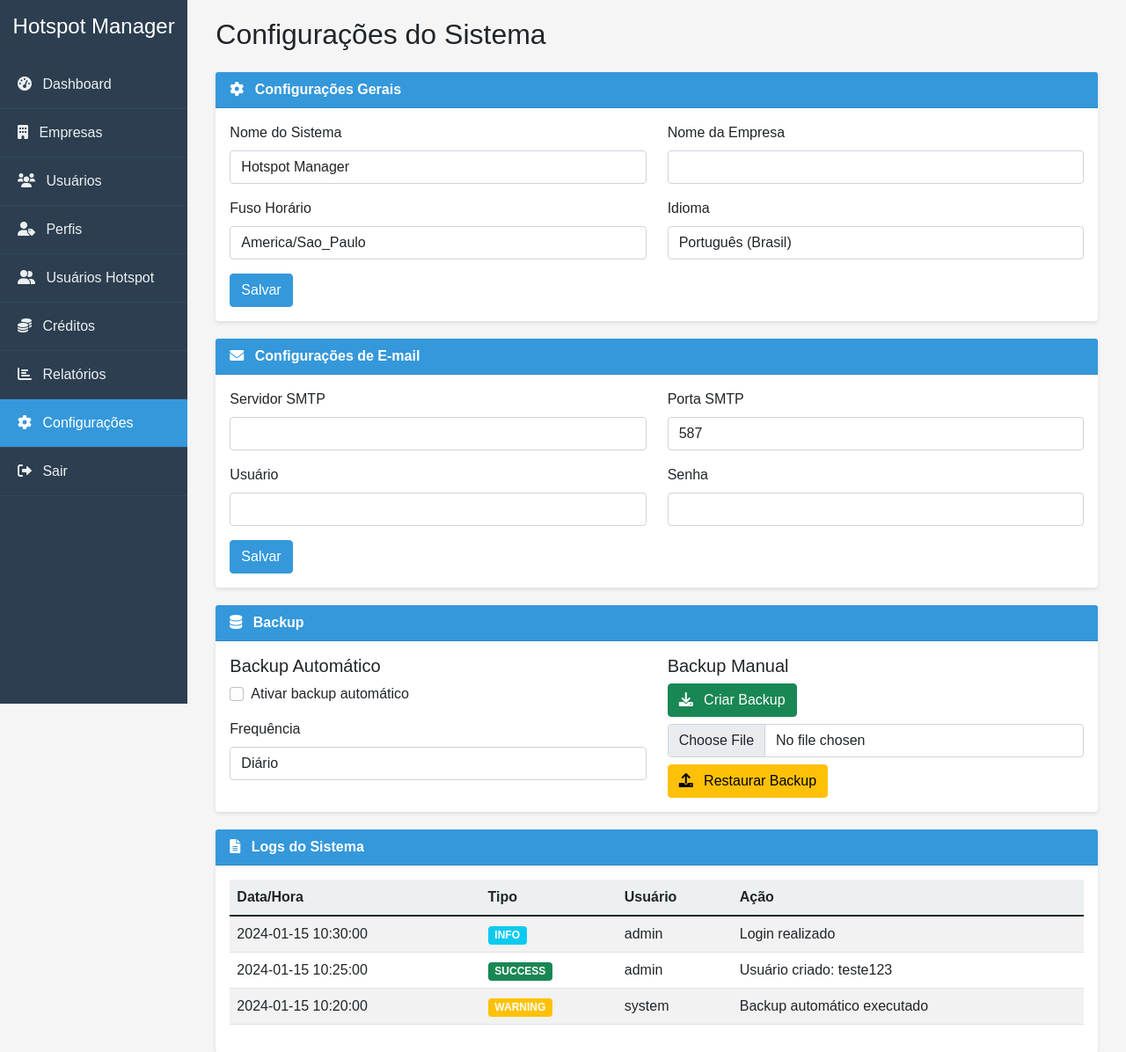
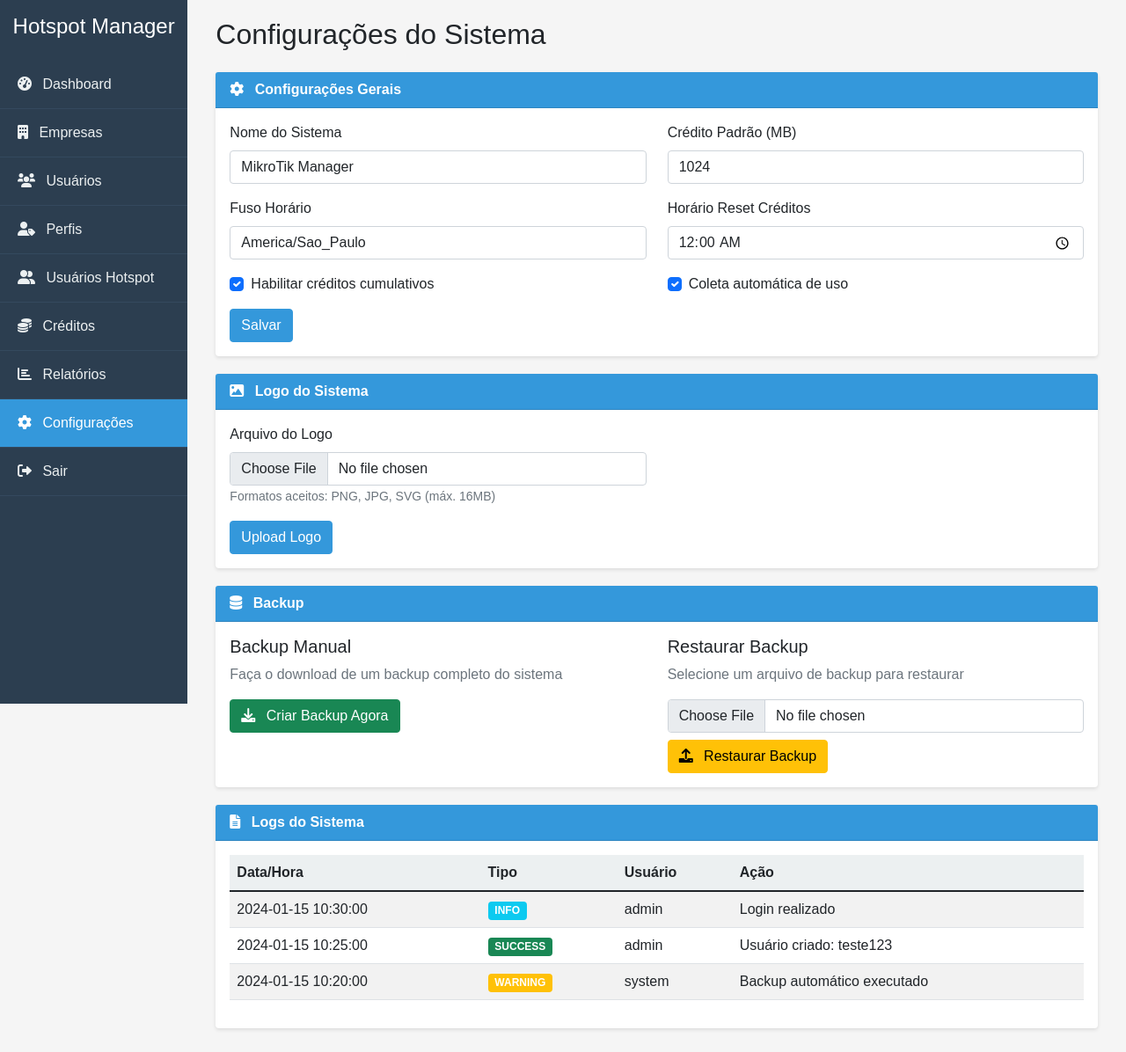
Before and after one commit to leodej/Hotspot-asso, a Flask app: page /settings in a window 1280 px wide. Shown: the top 1196 px of the page at 88% size. After the commit the page ends 1174 px from the top, so only its background shows below. Run offline with Flask 3, Linux system fonts and the light colour scheme; the visitor is signed in with stand-in values (Sample User, id 1); data comes from the database, SQL or seed files in the repository; some libraries are stand-ins or nearby versions.

Commit message:
feat: add backup functionality to settings page
Connect buttons to existing backup routes and implement download/restore.

#VERCEL_SKIP

Co-authored-by: Leandro <31863540+leodej@users.noreply.github.com>

```diff
--- a/templates/settings.html
+++ b/templates/settings.html
@@ -109,46 +109,72 @@
                 <div class="main-content">
                     <h2 class="mb-4">Configurações do Sistema</h2>
 
+                    <!-- Flash Messages -->
+                    {% with messages = get_flashed_messages(with_categories=true) %}
+                        {% if messages %}
+                            {% for category, message in messages %}
+                                <div class="alert alert-{{ 'danger' if category == 'error' else category }} alert-dismissible fade show" role="alert">
+                                    {{ message }}
+                                    <button type="button" class="btn-close" data-bs-dismiss="alert"></button>
+                                </div>
+                            {% endfor %}
+                        {% endif %}
+                    {% endwith %}
+
                     <!-- Configurações Gerais -->
                     <div class="card">
                         <div class="card-header">
                             <i class="fas fa-cog me-2"></i> Configurações Gerais
                         </div>
                         <div class="card-body">
-                            <form>
+                            <form method="POST">
                                 <div class="row">
                                     <div class="col-md-6">
                                         <div class="mb-3">
-                                            <label for="systemName" class="form-label">Nome do Sistema</label>
-                                            <input type="text" class="form-control" id="systemName" value="Hotspot Manager">
+                                            <label for="system_name" class="form-label">Nome do Sistema</label>
+                                            <input type="text" class="form-control" id="system_name" name="system_name" value="{{ settings.get('system_name', 'Hotspot Manager') }}">
                                         </div>
                                     </div>
                                     <div class="col-md-6">
                                         <div class="mb-3">
-                                            <label for="companyName" class="form-label">Nome da Empresa</label>
-                                            <input type="text" class="form-control" id="companyName">
+                                            <label for="default_credit_mb" class="form-label">Crédito Padrão (MB)</label>
+                                            <input type="number" class="form-control" id="default_credit_mb" name="default_credit_mb" value="{{ settings.get('default_credit_mb', '1024') }}">
                                         </div>
                                     </div>
                                 </div>
                                 <div class="row">
                                     <div class="col-md-6">
                                         <div class="mb-3">
-                                            <label for="timezone" class="form-label">Fuso Horário</label>
-                                            <select class="form-control" id="timezone">
-                                                <option>America/Sao_Paulo</option>
-                                                <option>America/New_York</option>
-                                                <option>Europe/London</option>
+                                            <label for="system_timezone" class="form-label">Fuso Horário</label>
+                                            <select class="form-control" id="system_timezone" name="system_timezone">
+                                                <option value="America/Sao_Paulo" {{ 'selected' if settings.get('system_timezone') == 'America/Sao_Paulo' else '' }}>America/Sao_Paulo</option>
+                                                <option value="America/New_York" {{ 'selected' if settings.get('system_timezone') == 'America/New_York' else '' }}>America/New_York</option>
+                                                <option value="Europe/London" {{ 'selected' if settings.get('system_timezone') == 'Europe/London' else '' }}>Europe/London</option>
                                             </select>
                                         </div>
                                     </div>
                                     <div class="col-md-6">
                                         <div class="mb-3">
-                                            <label for="language" class="form-label">Idioma</label>
-                                            <select class="form-control" id="language">
-                                                <option>Português (Brasil)</option>
-                                                <option>English (US)</option>
-                                                <option>Español</option>
-                                            </select>
+                                            <label for="credit_reset_time" class="form-label">Horário Reset Créditos</label>
+                                            <input type="time" class="form-control" id="credit_reset_time" name="credit_reset_time" value="{{ settings.get('credit_reset_time', '00:00') }}">
+                                        </div>
+                                    </div>
+                                </div>
+                                <div class="row">
+                                    <div class="col-md-6">
+                                        <div class="form-check mb-3">
+                                            <input class="form-check-input" type="checkbox" id="enable_cumulative" name="enable_cumulative" {{ 'checked' if settings.get('enable_cumulative') == '1' else '' }}>
+                                            <label class="form-check-label" for="enable_cumulative">
+                                                Habilitar créditos cumulativos
+                                            </label>
+                                        </div>
+                                    </div>
+                                    <div class="col-md-6">
+                                        <div class="form-check mb-3">
+                                            <input class="form-check-input" type="checkbox" id="auto_collect_usage" name="auto_collect_usage" {{ 'checked' if settings.get('auto_collect_usage') == '1' else '' }}>
+                                            <label class="form-check-label" for="auto_collect_usage">
+                                                Coleta automática de uso
+                                            </label>
                                         </div>
                                     </div>
                                 </div>
@@ -157,42 +183,33 @@
                         </div>
                     </div>
 
-                    <!-- Configurações de E-mail -->
+                    <!-- Upload de Logo -->
                     <div class="card">
                         <div class="card-header">
-                            <i class="fas fa-envelope me-2"></i> Configurações de E-mail
+                            <i class="fas fa-image me-2"></i> Logo do Sistema
                         </div>
                         <div class="card-body">
-                            <form>
+                            <form method="POST" enctype="multipart/form-data">
                                 <div class="row">
                                     <div class="col-md-6">
                                         <div class="mb-3">
-                                            <label for="smtpServer" class="form-label">Servidor SMTP</label>
-                                            <input type="text" class="form-control" id="smtpServer">
+                                            <label for="logo" class="form-label">Arquivo do Logo</label>
+                                            <input type="file" class="form-control" id="logo" name="logo" accept="image/*">
+                                            <small class="form-text text-muted">Formatos aceitos: PNG, JPG, SVG (máx. 16MB)</small>
                                         </div>
+                                        <button type="submit" class="btn btn-primary">Upload Logo</button>
                                     </div>
                                     <div class="col-md-6">
-                                        <div class="mb-3">
-                                            <label for="smtpPort" class="form-label">Porta SMTP</label>
-                                            <input type="number" class="form-control" id="smtpPort" value="587">
-                                        </div>
+                                        {% if settings.get('system_logo') %}
+                                            <div class="mb-3">
+                                                <label class="form-label">Logo Atual</label>
+                                                <div>
+                                                    <img src="/uploads/{{ settings.get('system_logo') }}" alt="Logo" style="max-width: 200px; max-height: 100px;" class="img-thumbnail">
+                                                </div>
+                                            </div>
+                                        {% endif %}
                                     </div>
                                 </div>
-                                <div class="row">
-                                    <div class="col-md-6">
-                                        <div class="mb-3">
-                                            <label for="emailUser" class="form-label">Usuário</label>
-                                            <input type="email" class="form-control" id="emailUser">
-                                        </div>
-                                    </div>
-                                    <div class="col-md-6">
-                                        <div class="mb-3">
-                                            <label for="emailPassword" class="form-label">Senha</label>
-                                            <input type="password" class="form-control" id="emailPassword">
-                                        </div>
-                                    </div>
-                                </div>
-                                <button type="submit" class="btn btn-primary">Salvar</button>
                             </form>
                         </div>
                     </div>
@@ -205,32 +222,21 @@
                         <div class="card-body">
                             <div class="row">
                                 <div class="col-md-6">
-                                    <h5>Backup Automático</h5>
-                                    <div class="form-check">
-                                        <input class="form-check-input" type="checkbox" id="autoBackup">
-                                        <label class="form-check-label" for="autoBackup">
-                                            Ativar backup automático
-                                        </label>
-                                    </div>
-                                    <div class="mb-3 mt-3">
-                                        <label for="backupFrequency" class="form-label">Frequência</label>
-                                        <select class="form-control" id="backupFrequency">
-                                            <option>Diário</option>
-                                            <option>Semanal</option>
-                                            <option>Mensal</option>
-                                        </select>
-                                    </div>
+                                    <h5>Backup Manual</h5>
+                                    <p class="text-muted">Faça o download de um backup completo do sistema</p>
+                                    <button type="button" class="btn btn-success mb-2" onclick="createBackup()">
+                                        <i class="fas fa-download me-2"></i> Criar Backup Agora
+                                    </button>
                                 </div>
                                 <div class="col-md-6">
-                                    <h5>Backup Manual</h5>
-                                    <button type="button" class="btn btn-success mb-2">
-                                        <i class="fas fa-download me-2"></i> Criar Backup
-                                    </button>
-                                    <br>
-                                    <input type="file" class="form-control" accept=".sql">
-                                    <button type="button" class="btn btn-warning mt-2">
-                                        <i class="fas fa-upload me-2"></i> Restaurar Backup
-                                    </button>
+                                    <h5>Restaurar Backup</h5>
+                                    <p class="text-muted">Selecione um arquivo de backup para restaurar</p>
+                                    <form method="POST" action="/backup/restore" enctype="multipart/form-data" id="restoreForm">
+                                        <input type="file" class="form-control mb-2" name="backup_file" accept=".db" required>
+                                        <button type="submit" class="btn btn-warning" onclick="return confirmRestore()">
+                                            <i class="fas fa-upload me-2"></i> Restaurar Backup
+                                        </button>
+                                    </form>
                                 </div>
                             </div>
                         </div>
@@ -282,5 +288,52 @@
     </div>
 
     <script src="https://cdn.jsdelivr.net/npm/bootstrap@5.1.3/dist/js/bootstrap.bundle.min.js"></script>
+    <script>
+        // Função para criar backup
+        function createBackup() {
+            // Mostrar loading
+            const button = event.target;
+            const originalText = button.innerHTML;
+            button.innerHTML = '<i class="fas fa-spinner fa-spin me-2"></i> Criando Backup...';
+            button.disabled = true;
+
+            // Redirecionar para download do backup
+            window.location.href = '/backup/download';
+
+            // Restaurar botão após 3 segundos
+            setTimeout(() => {
+                button.innerHTML = originalText;
+                button.disabled = false;
+            }, 3000);
+        }
+
+        // Função para confirmar restauração
+        function confirmRestore() {
+            return confirm('⚠️ ATENÇÃO: Esta ação irá substituir todos os dados atuais do sistema pelo backup selecionado.\n\nEsta operação NÃO PODE SER DESFEITA!\n\nTem certeza que deseja continuar?');
+        }
+
+        // Validar arquivo de backup antes do envio
+        document.getElementById('restoreForm').addEventListener('submit', function(e) {
+            const fileInput = this.querySelector('input[type="file"]');
+            const file = fileInput.files[0];
+
+            if (!file) {
+                e.preventDefault();
+                alert('Por favor, selecione um arquivo de backup.');
+                return false;
+            }
+
+            if (!file.name.endsWith('.db')) {
+                e.preventDefault();
+                alert('Por favor, selecione um arquivo de backup válido (.db).');
+                return false;
+            }
+
+            // Mostrar loading no botão
+            const button = this.querySelector('button[type="submit"]');
+            button.innerHTML = '<i class="fas fa-spinner fa-spin me-2"></i> Restaurando...';
+            button.disabled = true;
+        });
+    </script>
 </body>
 </html>
```
